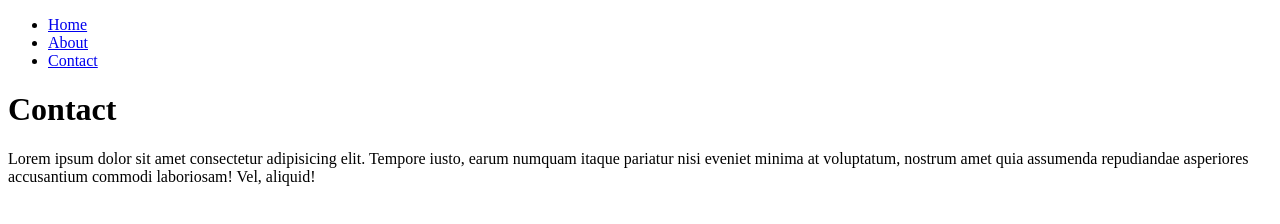
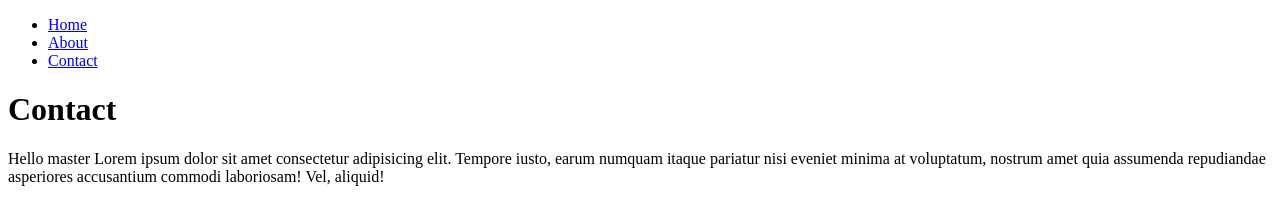
Before and after one commit to Sanidhya06/node-http-server-sanidhya, a plain HTML site: page pages/contact.html in a window 1280 px wide. Drawn offline with Linux system fonts and the light colour scheme.

Commit message:
contact.html master commite

```diff
--- a/pages/contact.html
+++ b/pages/contact.html
@@ -14,7 +14,9 @@
         <li><a href="contact">Contact</a></li>
     </ul>
     <h1>Contact</h1>
-    <p> Lorem ipsum dolor sit amet consectetur adipisicing elit. Tempore iusto, earum numquam itaque pariatur nisi
+    <p>
+        Hello master
+        Lorem ipsum dolor sit amet consectetur adipisicing elit. Tempore iusto, earum numquam itaque pariatur nisi
         eveniet minima at voluptatum, nostrum amet quia assumenda repudiandae asperiores accusantium commodi laboriosam!
         Vel, aliquid!</p>
 </body>
```
